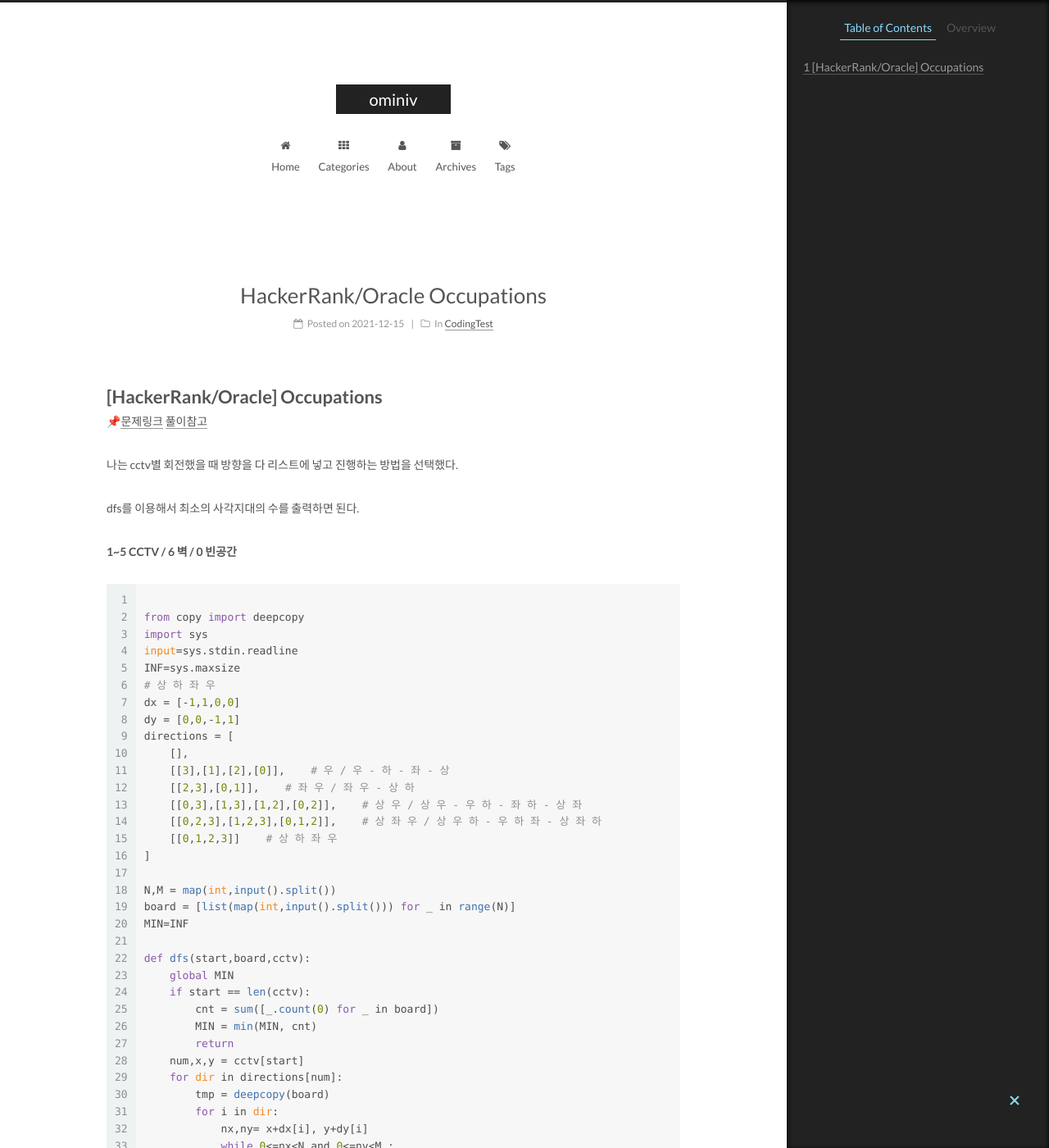
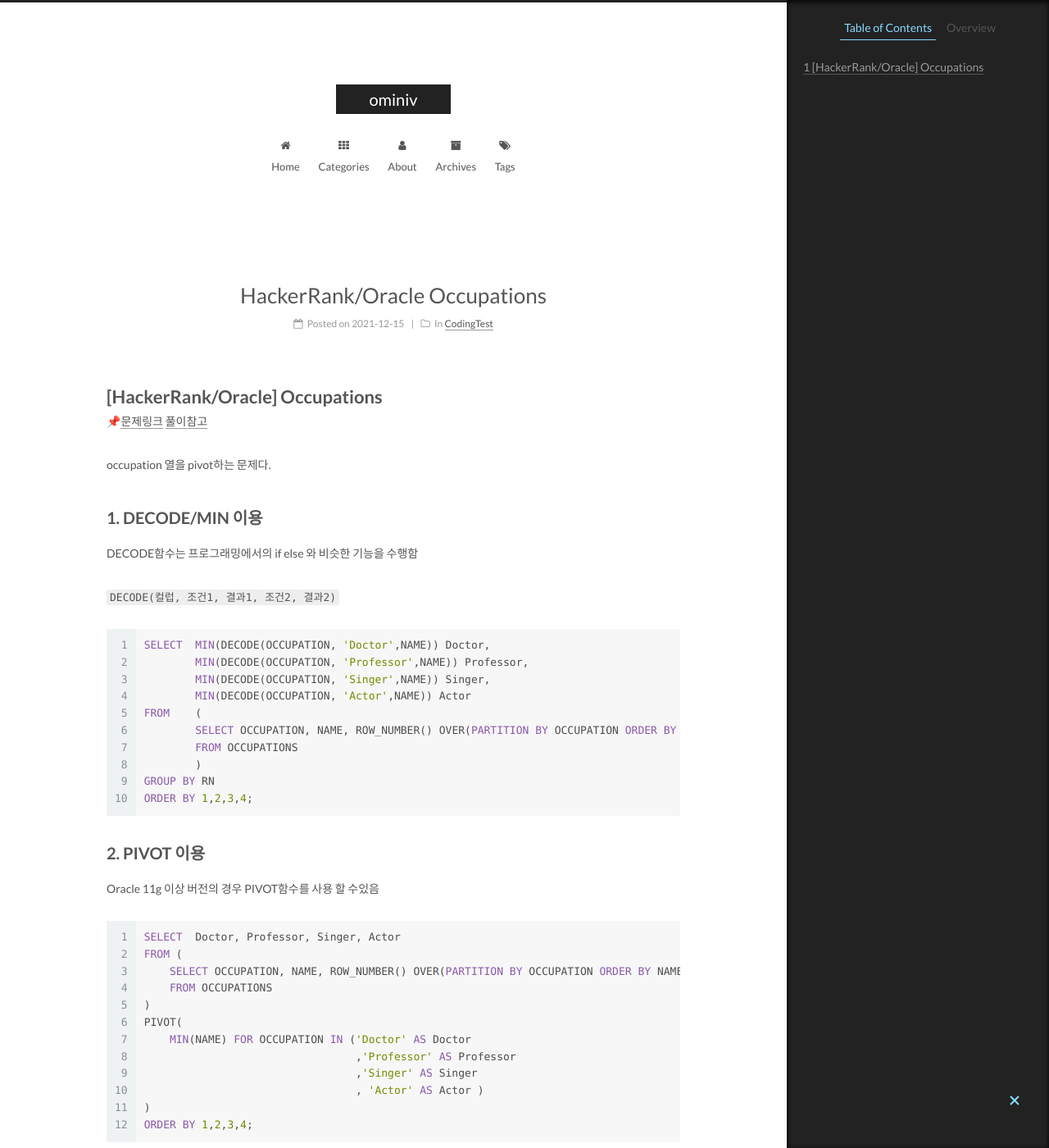
Before and after one commit to ominiv/ominiv.github.io, a Jekyll site: the page built from _posts/2021-12-17-CodingTest-occupation.md, in a window 1280 px wide and 1400 px high. Shown: the whole window at 82% size. Built offline with Jekyll 4.4.1, drawn with Linux system fonts in a browser that asks for light colours; some of the changed text lies outside the part shown.

Commit message:
+ CodingTest post

````diff
--- a/_posts/2021-12-17-CodingTest-occupation.md
+++ b/_posts/2021-12-17-CodingTest-occupation.md
@@ -9,68 +9,68 @@ tags:
 
 # [HackerRank/Oracle] Occupations
 
-📌[문제링크](https://www.acmicpc.net/problem/15683) [풀이참고](https://gingerkang.tistory.com/111)
+📌[문제링크](https://www.hackerrank.com/challenges/occupations/problem) [풀이참고](https://yurimyurim.tistory.com/11)
 
 
 
-나는 cctv별 회전했을 때 방향을 다 리스트에 넣고 진행하는 방법을 선택했다.
-
-dfs를 이용해서 최소의 사각지대의 수를 출력하면 된다.
-
- **1~5 CCTV / 6 벽 / 0 빈공간**
+occupation 열을 pivot하는 문제다.
 
 
 
-```python
+## 1. DECODE/MIN 이용
 
-from copy import deepcopy
-import sys
-input=sys.stdin.readline
-INF=sys.maxsize
-# 상 하 좌 우
-dx = [-1,1,0,0]
-dy = [0,0,-1,1]
-directions = [
-    [],
-    [[3],[1],[2],[0]],    # 우 / 우 - 하 - 좌 - 상
-    [[2,3],[0,1]],    # 좌 우 / 좌 우 - 상 하
-    [[0,3],[1,3],[1,2],[0,2]],    # 상 우 / 상 우 - 우 하 - 좌 하 - 상 좌
-    [[0,2,3],[1,2,3],[0,1,2]],    # 상 좌 우 / 상 우 하 - 우 하 좌 - 상 좌 하
-    [[0,1,2,3]]    # 상 하 좌 우
-]
+DECODE함수는 프로그래밍에서의 if else 와 비슷한 기능을 수행함
 
-N,M = map(int,input().split())
-board = [list(map(int,input().split())) for _ in range(N)]
-MIN=INF
+`DECODE(컬럽, 조건1, 결과1, 조건2, 결과2)`
 
-def dfs(start,board,cctv):
-    global MIN
-    if start == len(cctv):
-        cnt = sum([_.count(0) for _ in board])
-        MIN = min(MIN, cnt)
-        return
-    num,x,y = cctv[start]
-    for dir in directions[num]:
-        tmp = deepcopy(board)
-        for i in dir:
-            nx,ny= x+dx[i], y+dy[i]
-            while 0<=nx<N and 0<=ny<M :
-                if tmp[nx][ny] == 6 :
-                    break
-                elif tmp[nx][ny] == 0 :
-                    tmp[nx][ny] = '#'
-                nx,ny= nx+dx[i], ny+dy[i]
-        dfs(start+1,tmp,cctv)
+```sql
+SELECT  MIN(DECODE(OCCUPATION, 'Doctor',NAME)) Doctor,
+        MIN(DECODE(OCCUPATION, 'Professor',NAME)) Professor,
+        MIN(DECODE(OCCUPATION, 'Singer',NAME)) Singer,
+        MIN(DECODE(OCCUPATION, 'Actor',NAME)) Actor
+FROM    (
+        SELECT OCCUPATION, NAME, ROW_NUMBER() OVER(PARTITION BY OCCUPATION ORDER BY NAME) RN
+        FROM OCCUPATIONS
+        )
+GROUP BY RN
+ORDER BY 1,2,3,4;
+```
 
-cctv = []
-block_cnt = 0
-for x in range(N):
-    for y in range(M):
-        if 1<=board[x][y] <=5:
-            cctv.append([board[x][y], x, y])
-        elif board[x][y] == 6 :
-            block_cnt+=1
 
-dfs(0,board,cctv)
-print(MIN)
+
+
+
+## 2. PIVOT 이용
+
+Oracle 11g 이상 버전의 경우 PIVOT함수를 사용 할 수있음
+
+```sql
+SELECT  Doctor, Professor, Singer, Actor
+FROM (
+    SELECT OCCUPATION, NAME, ROW_NUMBER() OVER(PARTITION BY OCCUPATION ORDER BY NAME)RN
+    FROM OCCUPATIONS
+)
+PIVOT(
+    MIN(NAME) FOR OCCUPATION IN ('Doctor' AS Doctor
+                                 ,'Professor' AS Professor
+                                 ,'Singer' AS Singer
+                                 , 'Actor' AS Actor )
+)
+ORDER BY 1,2,3,4;
 ```
+
+
+
+
+
+## 3. 추가로 알아야 할 것
+
+오라클에서 분석 함수를 사용 할때 PARTITION BY를 사용하여 그룹으로 묶어서 연산을 할 수 있다.
+
+GROUP BY를 사용하지않고, 조회된 각 행에 그룹으로 집계된 값을 표시 할때 OVER절과 PARTITION BY 절을 사용하면된다.
+
+`분석함수([칼럼]) OVER(PARTITION BY 칼럼1, 칼럼2... [ORDER BY 절] [WINDOWING 절])`
+
+
+
+여기서는 ROW_NUMBER & OVER & PARTITION BY 를 이용해 직업별 이름 순으로 순번을 표기했다.
````
